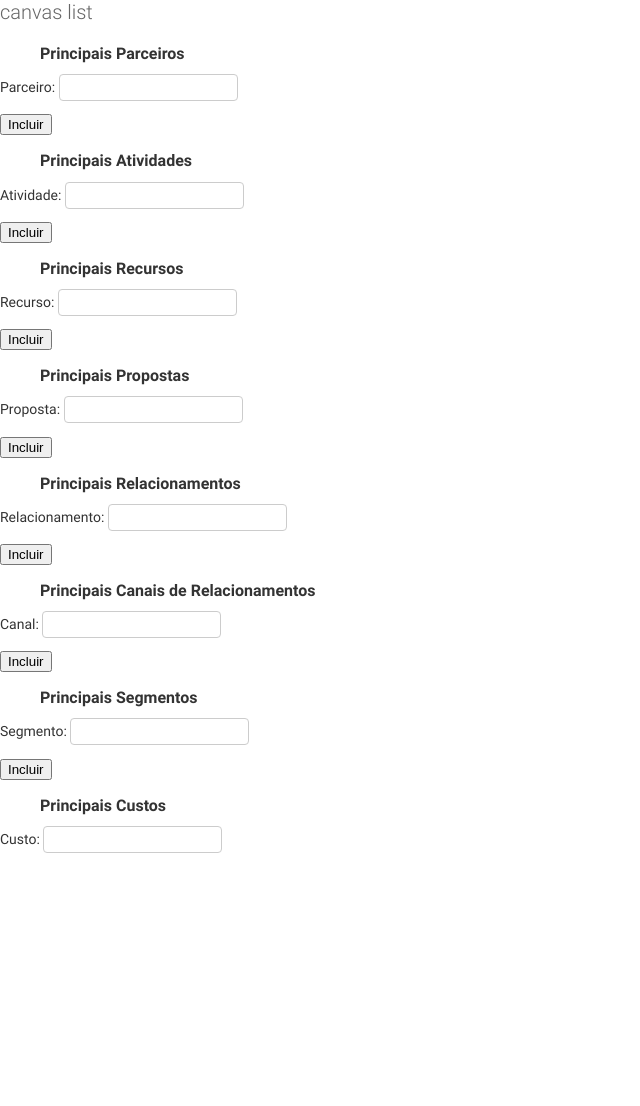
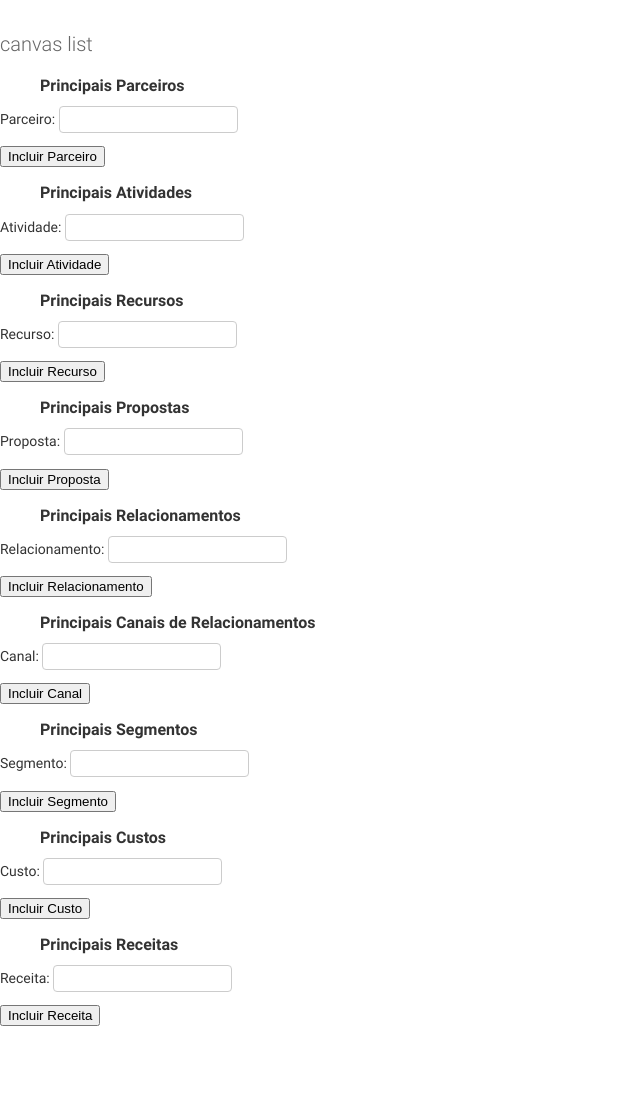
Before and after one commit to diegopmayer/bussiness_plan, a Django app: page /canvas/list in a window 1280 px wide. Shown: the whole page, without its empty margins (0-640 px from the left). Before the commit the page ends 853 px from the top, so only its background shows below. Run offline with Django 3.2, Linux system fonts and the light colour scheme; data that the repository does not hold is empty.

Commit message:
(CRUD) create Receita forms and views

```diff
--- a/canvas/form.py
+++ b/canvas/form.py
@@ -9,6 +9,7 @@ from .models import (
     CanalModel,
     SegmentoModel,
     CustoModel,
+    ReceitaModel,
 )
 
 
@@ -58,3 +59,9 @@ class CustoForm(ModelForm):
     class Meta:
         model = CustoModel
         fields = '__all__'
+
+
+class ReceitaForm(ModelForm):
+    class Meta:
+        model = ReceitaModel
+        fields = '__all__'
--- a/canvas/templates/canvas/canvas_list.html
+++ b/canvas/templates/canvas/canvas_list.html
@@ -1,6 +1,7 @@
 <!DOCTYPE html>
 <html lang="pt-br">
     <head>
+        <br><br>
         <h1>canvas list</h1>
         <title> Business Model Canvas </title>
         <link rel="stylesheet" type="text/css" href="/static/admin/css/base.css">
@@ -17,7 +18,7 @@
 
             <form action="{% url 'parceiro_add' %}" method="POST">{% csrf_token %}
                 {{ parceiro_form.as_p }}
-                <button type="submit">Incluir</button>
+                <button type="submit">Incluir Parceiro</button>
             </form>
         </div>
         <div class="Atividades">
@@ -29,7 +30,7 @@
 
             <form action="{% url 'atividade_add' %}" method="POST">{% csrf_token %}
                 {{ atividade_form.as_p }}
-                <button type="submit">Incluir</button>
+                <button type="submit">Incluir Atividade</button>
             </form>
         </div>
         <div class="Recursos">
@@ -40,7 +41,7 @@
             </ul>
             <form action="{% url 'recurso_add' %}" method="POST">{% csrf_token %}
                 {{ recurso_form.as_p }}
-                <button type="submit">Incluir</button>
+                <button type="submit">Incluir Recurso</button>
             </form>
         </div>
         <div>
@@ -51,7 +52,7 @@
             </ul>
             <form action="{% url 'proposta_add' %}" method="POST">{% csrf_token %}
                 {{ proposta_form.as_p }}
-                <button type="submit">Incluir</button>
+                <button type="submit">Incluir Proposta</button>
             </form>
         </div>
         <div class="Principais Relacionamentos">
@@ -62,7 +63,7 @@
             </ul>
             <form action="{% url 'rel_add' %}" method="POST">{% csrf_token %}
                 {{ rel_form.as_p }}
-                <button type="submit">Incluir</button>
+                <button type="submit">Incluir Relacionamento</button>
             </form>
         </div>
         <div class="Canal">
@@ -73,7 +74,7 @@
             </ul>
             <form action="{% url 'canal_add' %}" method="POST">{% csrf_token %}
                 {{ canal_form.as_p }}
-                <button type="submit">Incluir</button>
+                <button type="submit">Incluir Canal</button>
             </form>
         </div>
         <div>
@@ -84,7 +85,7 @@
             </ul>
             <form action="{% url 'segmento_add' %}" method="POST">{% csrf_token %}
                 {{ segmento_form.as_p }}
-                <button type="submit">Incluir</button>
+                <button type="submit">Incluir Segmento</button>
             </form>
         </div>
         <div class='Custo'>
@@ -95,7 +96,20 @@
             </ul>
             <form action="{% url 'custo_add' %}" method="POST">{% csrf_token %}
                 {{ custo_form.as_p }}
+                <button type="submit">Incluir Custo</button>
             </form>
         </div>
+        <div class="Receitas">
+            <Ul><h2>Principais Receitas</h2>
+                {% for receita in receita_list %}
+                    <table>{{ receita }}</table>
+                {% endfor %}
+            </Ul>
+            <form action="{% url 'receita_add' %}" method="POST">{% csrf_token %}
+                {{ receita_form.as_p }}
+                <button type="submit">Incluir Receita</button>
+            </form>
+        </div>
+        <br><br><br><br><br>
     </body>
 </html>
--- a/canvas/urls.py
+++ b/canvas/urls.py
@@ -9,6 +9,7 @@ from .views import (
     canal_add,
     segmento_add,
     custo_add,
+    receita_add,
 )
 
 urlpatterns = [
@@ -21,4 +22,5 @@ urlpatterns = [
     path('canal-add', canal_add, name='canal_add'),
     path('segmento-add', segmento_add, name='segmento_add'),
     path('custo-add', custo_add, name='custo_add'),
+    path('receita-add', receita_add, name='receita_add'),
 ]
--- a/canvas/views.py
+++ b/canvas/views.py
@@ -8,6 +8,7 @@ from .form import (
     CanalForm,
     SegmentoForm,
     CustoForm,
+    ReceitaForm,
 )
 from .models import (
     ParceiroModel,
@@ -18,6 +19,7 @@ from .models import (
     CanalModel,
     SegmentoModel,
     CustoModel,
+    ReceitaModel,
 )
 
 
@@ -38,6 +40,8 @@ def canvas_list(request):
     segmento_form = SegmentoForm()
     custo_list = CustoModel.objects.all()
     custo_form = CustoForm()
+    receita_list = ReceitaModel.objects.all()
+    receita_form = ReceitaForm()
     return render(request, 'canvas/canvas_list.html', {
         'parceiro_list': parceiro_list,
         'parceiro_form': parceiro_form,
@@ -55,6 +59,8 @@ def canvas_list(request):
         'segmento_form': segmento_form,
         'custo_list': custo_list,
         'custo_form': custo_form,
+        'receita_list': receita_list,
+        'receita_form': receita_form,
         }
     )
 
@@ -113,3 +119,10 @@ def custo_add(request):
     if form.is_valid():
         form.save()
     return redirect('canvas_list')
+
+
+def receita_add(request):
+    form = ReceitaForm(request.POST or None)
+    if form.is_valid():
+        form.save()
+    return redirect('canvas_list')
```
